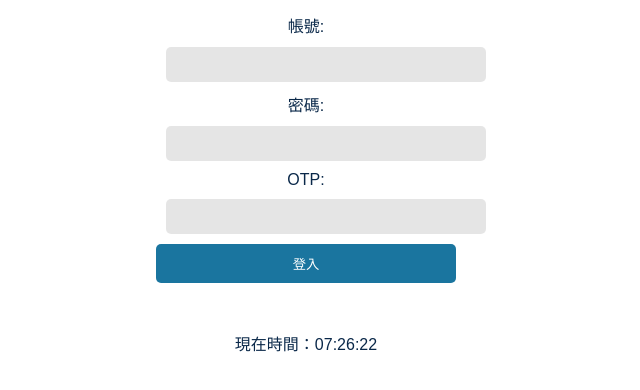
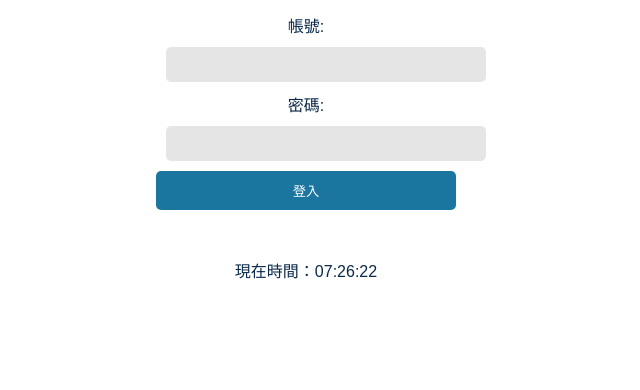
Before and after one commit to i-like-dev/grade-counter, a plain HTML site: page index.html in a window 1280 px wide. Shown: the part 228-618 px from the top of the page, without its empty margins (334-974 px from the left). Drawn offline with Linux system fonts and the light colour scheme.

Commit message:
Update index.html

```diff
--- a/index.html
+++ b/index.html
@@ -74,10 +74,7 @@
             <br>
             <label for="password">密碼:</label>
             <input type="password" id="password" required>
-            <br>
-          <label for="otp">OTP:</label>
-            <input type="password" id="password" required>
-          <br>
+<br>
             <button type="submit">登入</button>
         </form>
         <div class="error-message" id="errorMessage"></div>
```
